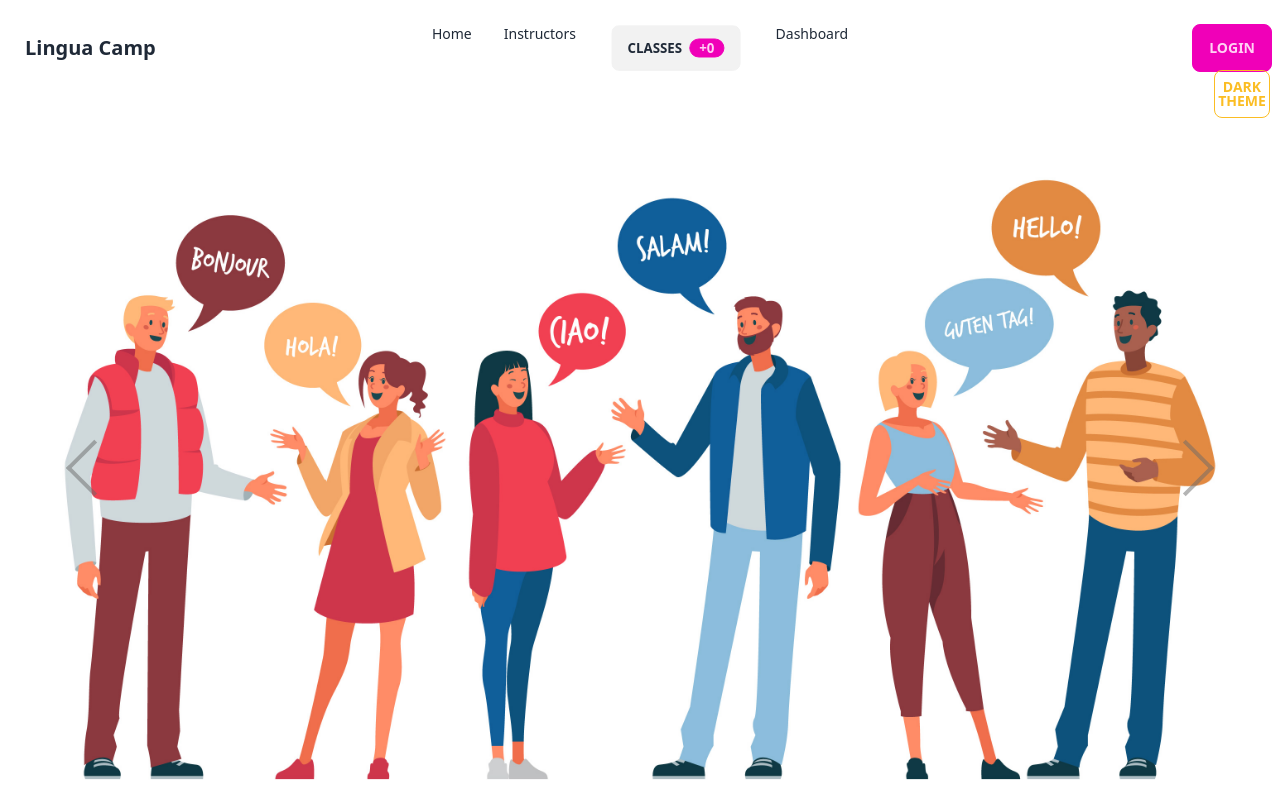
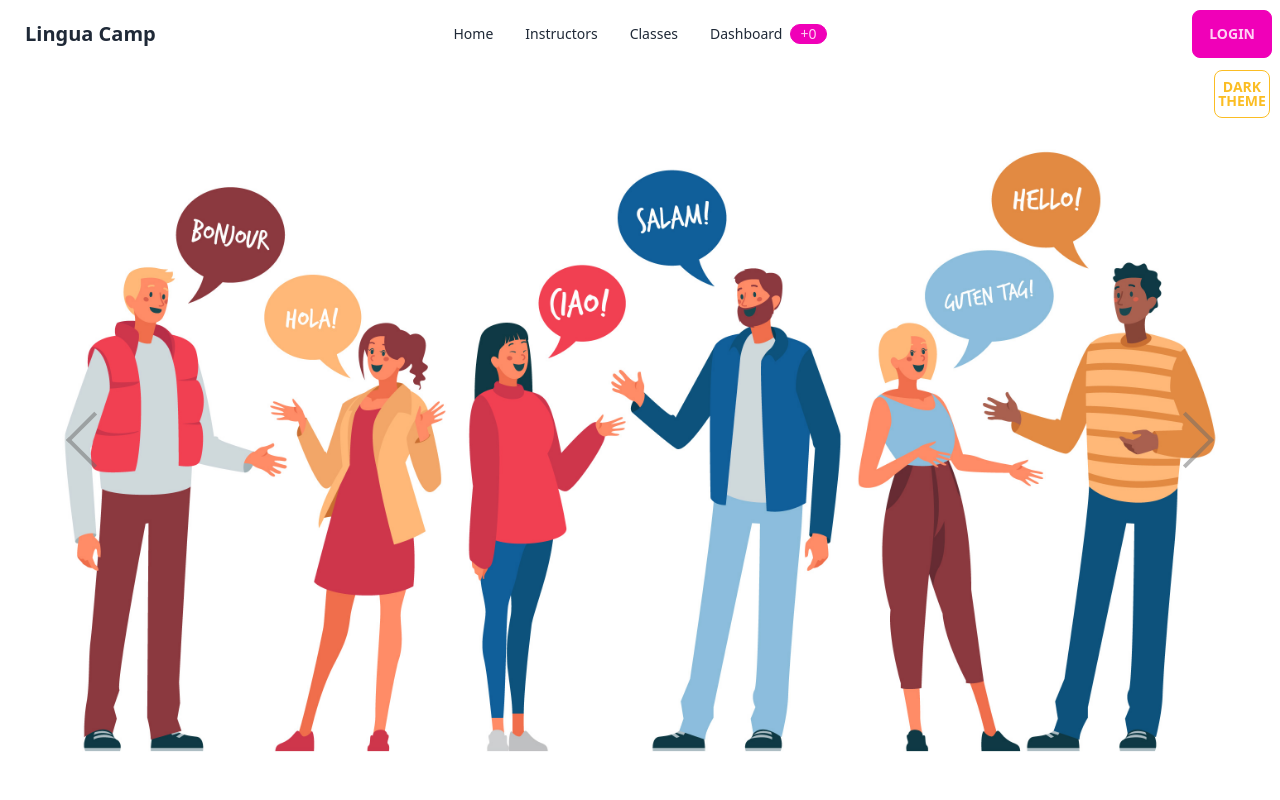
Before and after one commit to haa-meem/lingua-camp-client, a React (Vite) app: page / in a window 1280 px wide. Shown: the top 800 px of the page. Built offline with nearby package versions, Linux system fonts and the light colour scheme; no server answers.

Commit message:
User data posted

```diff
--- a/src/Pages/Register/Register.jsx
+++ b/src/Pages/Register/Register.jsx
@@ -12,7 +12,7 @@ const Register = () => {
         formState: { errors },
     } = useForm();
 
-    const { createUser,updateUserProfile } = useContext(AuthContext);
+    const { createUser, updateUserProfile } = useContext(AuthContext);
     const navigate = useNavigate();
     const location = useLocation();
     const from = location.state?.from?.pathname || '/';
@@ -24,11 +24,23 @@ const Register = () => {
                 const loggedUser = result.user;
                 console.log(loggedUser);
                 updateUserProfile(data.name, data.photoURL)
-                .then(() => {
-                    console.log('user profile info updated')
-                    navigate(from, { replace: true });
-                })
-                .catch(error=>console.log(error))
+                    .then(() => {
+                        const saveUser = {name: data.name, email: data.email}
+                        fetch('http://localhost:5000/users', {
+                            method: 'POST',
+                            headers: {
+                                'content-type': 'application/json'
+                            },
+                            body: JSON.stringify(saveUser)
+                        })
+                            .then(res => res.json())
+                            .then(data => {
+                                if (data.insertedId) {
+                                    navigate(from, { replace: true });
+                                }
+                            })
+                    })
+                    .catch(error => console.log(error))
             })
     };
 
--- a/src/Pages/Shared/Navbar/Navbar.jsx
+++ b/src/Pages/Shared/Navbar/Navbar.jsx
@@ -16,13 +16,11 @@ const Navbar = () => {
     const navLists = <>
         <li><Link to="/">Home</Link></li>
         <li><Link to="/instructors">Instructors</Link></li>
+        <li><Link to="/hidden">Classes</Link></li>
         <li><Link to="/dashboard/myselectedclasses">
-            <button className="btn">
-                Classes
-                <div className="badge badge-secondary">+{enroll?.length || 0}</div>
-            </button>
+            Dashboard
+            <span className="badge badge-secondary">+{enroll?.length || 0}</span>
         </Link></li>
-        <li><Link to="/hidden">Dashboard</Link></li>
     </>
     return (
         <div className="navbar"> {/* fixed z-10 bg-opacity-10 bg-black */}
@@ -45,9 +43,6 @@ const Navbar = () => {
             <div className="navbar-end">
                 {user && (
                     <div className="relative flex items-center">
-                        {/* <ul className="menu menu-horizontal px-1">
-                            <li><Link to="/dashboard">Dashboard</Link></li>
-                        </ul> */}
                         <button
                             type="button"
                             className="tooltip tooltip-bottom hover:tooltip-open"
--- a/src/Routes/Routes.jsx
+++ b/src/Routes/Routes.jsx
@@ -41,7 +41,7 @@ export const router = createBrowserRouter([
     },
     {
         path:'dashboard',
-        element:<Dashboard></Dashboard>,
+        element:<PrivateRoute><Dashboard></Dashboard></PrivateRoute>,
         children:[
             {
                 path:'myselectedclasses',
```
